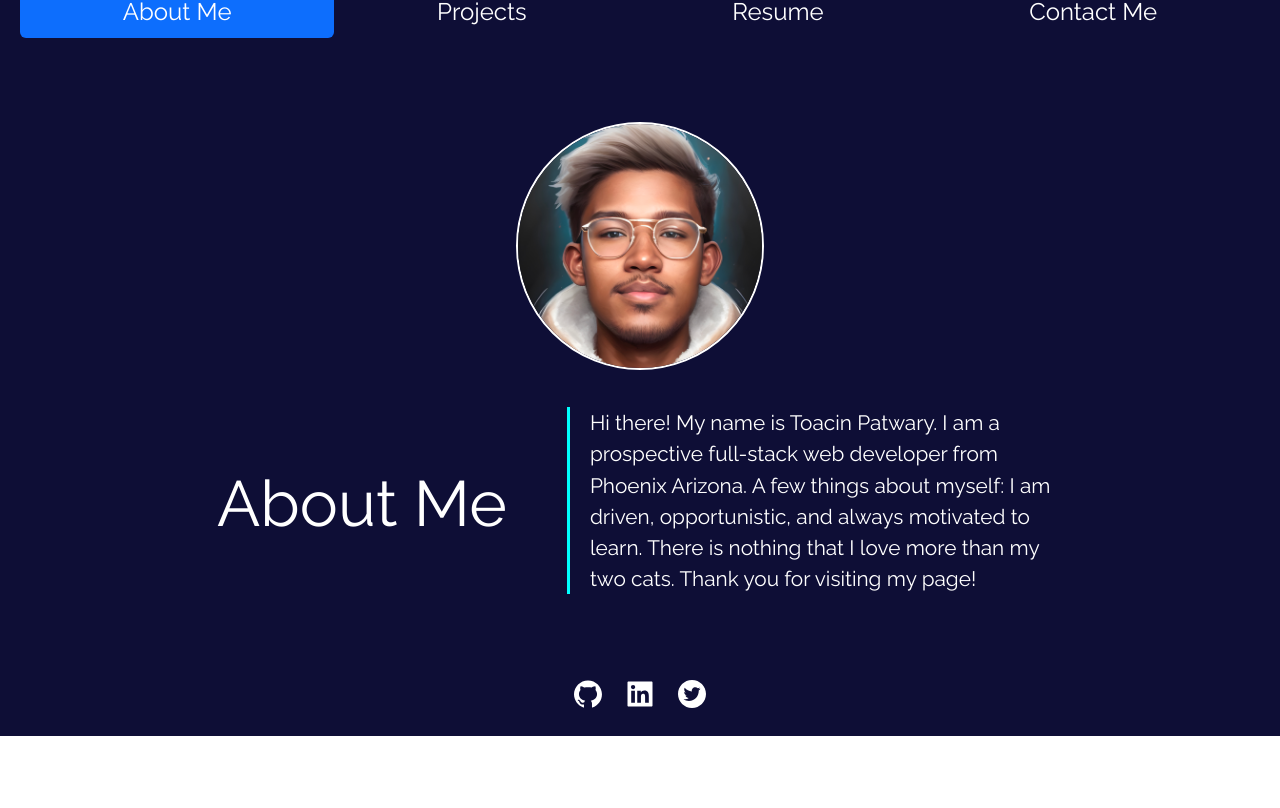
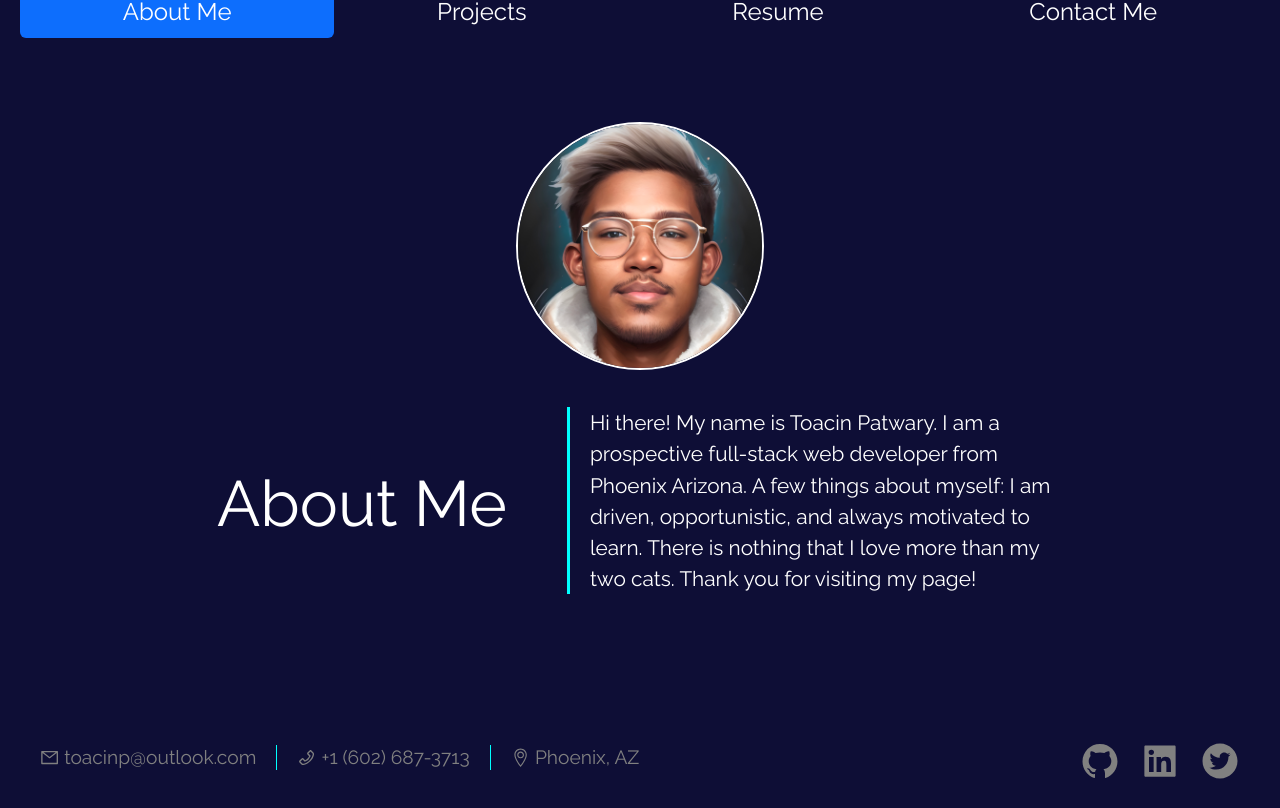
Before and after one commit to Toacin/Portfolio-React, a React (Create React App) app: page / in a window 1280 px wide. Shown: the part 884-1692 px from the top of the page. Before the commit the page ends 1620 px from the top, so only its background shows below. Built offline with nearby package versions, Linux system fonts and the light colour scheme.

Commit message:
footer updated

```diff
--- a/src/Components/Footer/Footer.css
+++ b/src/Components/Footer/Footer.css
@@ -1,12 +1,60 @@
 #footer {
     display: flex;
     width: 100%;
-    justify-content: center;
+    justify-content: space-between;
+    padding: 80px 30px 20px 40px;
+    align-items: center;
 }
 
-#footer a {
+#footer-nav {
+    min-width: auto;
+}
+
+#footer-nav a {
+    color: gray;
+    margin: 0;
+    font-size: 2.5em;
+    margin: 0 10px;
+}
+
+.vl {
+    border-left: 3px solid aqua;
+    height: 40px;
+    margin-right: 30px;
+}
+
+.vl2 {
+    border-left: 1px solid aqua;
+    height: 25px;
+    margin: 0px 20px 0px 0px;
+}
+
+#footer-contact-title {
     color: white;
-    margin: 0;
-    font-size: 2em;
-    padding: 20px 10px 20px 10px;
+    margin: 0px 30px 0px 0px;
+    font-size: 2.3em;
 }
+
+#footer-contact-wrapper {
+    display: flex;
+    justify-content: space-between;
+    align-items: center;
+}
+
+.footer-contact-elements {
+    display: flex;
+    justify-content: start;
+    align-items: center;
+    color: gray;
+    font-size: 1.2em;
+    margin: 0px 20px 0px 0px;
+}
+
+.footer-contact-icon {
+    margin-right: 5px;
+}
+
+.footer-contact-elements-wrapper {
+    display: flex;
+    align-items: center;
+}
--- a/src/Components/Footer/Footer.jsx
+++ b/src/Components/Footer/Footer.jsx
@@ -1,12 +1,26 @@
 import './Footer.css'
-import {AiFillGithub, AiFillTwitterCircle, AiFillLinkedin} from 'react-icons/ai'
+import {AiFillGithub, AiFillTwitterCircle, AiFillLinkedin, AiOutlineMail, AiOutlinePhone} from 'react-icons/ai'
+import {TfiLocationPin} from 'react-icons/tfi';
 
 export default function Footer() {
     return (
         <div id="footer">
-            <a rel="noreferrer" href="https://www.github.com/Toacin" target="_blank"><AiFillGithub/></a>
-            <a rel="noreferrer" href="https://www.linkedin.com/in/toacin-patwary-985728256/" target="_blank"><AiFillLinkedin/></a>
-            <a rel="noreferrer" href="https://www.twitter.com/twaseeen" target="_blank"><AiFillTwitterCircle/></a>
+            <div id="footer-contact-wrapper">
+                {/* <h2 id='footer-contact-title'>Connect</h2>
+                <div className="vl"></div> */}
+                <div className="footer-contact-elements-wrapper">
+                    <p className='footer-contact-elements'><AiOutlineMail className='footer-contact-icon'/> toacinp@outlook.com</p>
+                    <div className="vl2"></div>
+                    <p className='footer-contact-elements'><AiOutlinePhone className='footer-contact-icon'/> +1 (602) 687-3713</p>
+                    <div className="vl2"></div>
+                    <p className='footer-contact-elements'><TfiLocationPin className='footer-contact-icon'/> Phoenix, AZ</p>
+                </div>
+            </div>
+            <div id='footer-nav'>
+                <a rel="noreferrer" href="https://www.github.com/Toacin" target="_blank"><AiFillGithub/></a>
+                <a rel="noreferrer" href="https://www.linkedin.com/in/toacin-patwary-985728256/" target="_blank"><AiFillLinkedin/></a>
+                <a rel="noreferrer" href="https://www.twitter.com/twaseeen" target="_blank"><AiFillTwitterCircle/></a>
+            </div>
         </div>
     )
 }
--- a/src/Components/Projects/project.css
+++ b/src/Components/Projects/project.css
@@ -56,6 +56,10 @@
     visibility: visible;
 }
 
+.github-icon {
+    margin: 0px 5px;
+}
+
 #onlyDevs {
     background-image: url("../../images/OnlyDevsPage.JPG");
     animation: fadeInAnimation ease 2s;
--- a/src/Components/Projects/project.jsx
+++ b/src/Components/Projects/project.jsx
@@ -1,12 +1,20 @@
 import './project.css'
 import { AiFillGithub } from 'react-icons/ai';
+import { ImLink } from 'react-icons/im'
 
 export default function Project({projectInfo}) {
     return (
         <a className="content-card col-11 col-lg-5 my-4" id={projectInfo.id} href={projectInfo.href} target="_blank">
             <div></div>
             <p>{projectInfo.projectInfo}</p>
-            <h4>{projectInfo.projectTitle} <AiFillGithub/></h4>
+            <h4 style={{display: "flex", alignItems: "center"}}>
+                {projectInfo.projectTitle}
+                <AiFillGithub onClick={(e)=>{
+                    e.stopPropagation();
+                    window.open("https://www.google.com", "_blank")
+                }} className='github-icon'/>
+                <ImLink/>
+            </h4>
         </a>
     )
 }
```
